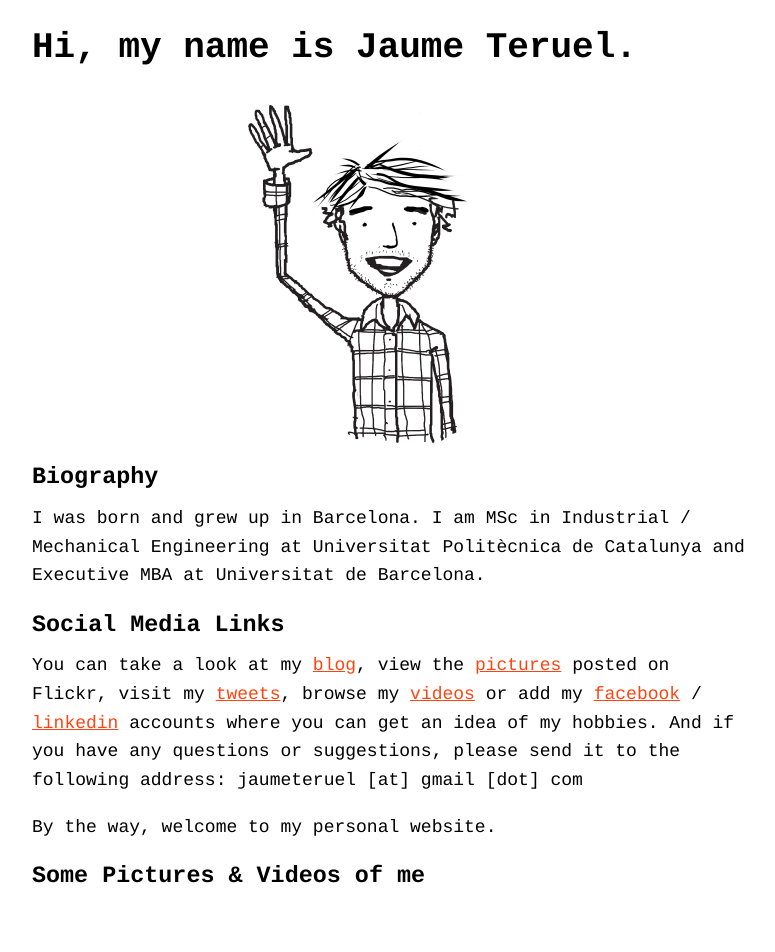
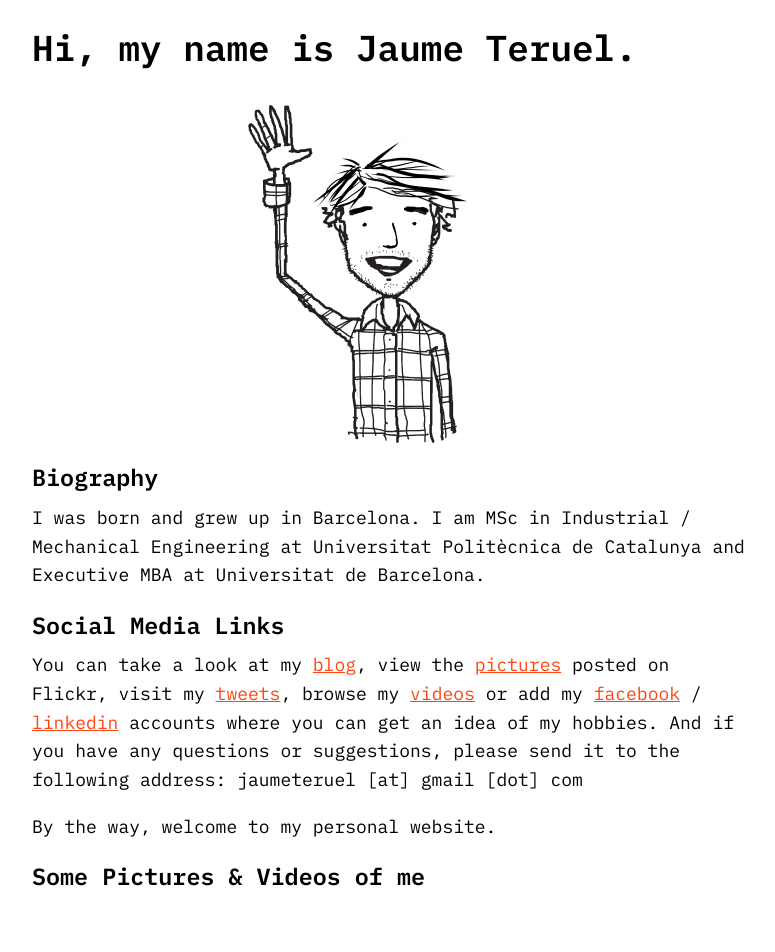
Before and after one commit to joanteruel/jaumeteruel, a Jekyll site: the page built from old/index_old.md, in a window 1280 px wide. Shown: the top 952 px of the page, without its empty margins (248-1023 px from the left). Built offline with Jekyll 4.4.1, drawn with Linux system fonts in a browser that asks for light colours; grey boxes are pictures that could not be loaded.

Commit message:
Update style.css

```diff
--- a/css/style.css
+++ b/css/style.css
@@ -11,7 +11,7 @@
 }
 
 body {
-	font-family: courier;
+	font-family: "IBM Plex Mono", Courier;
 	margin: 0;
 	padding: 0;
 	font-size: 18px;
```
